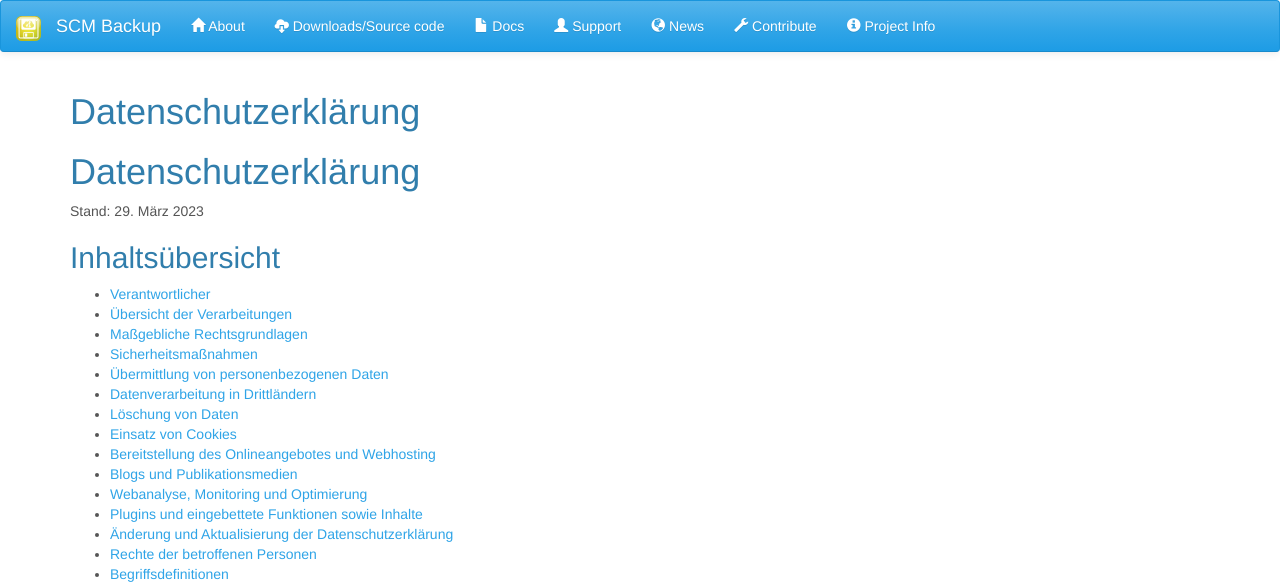
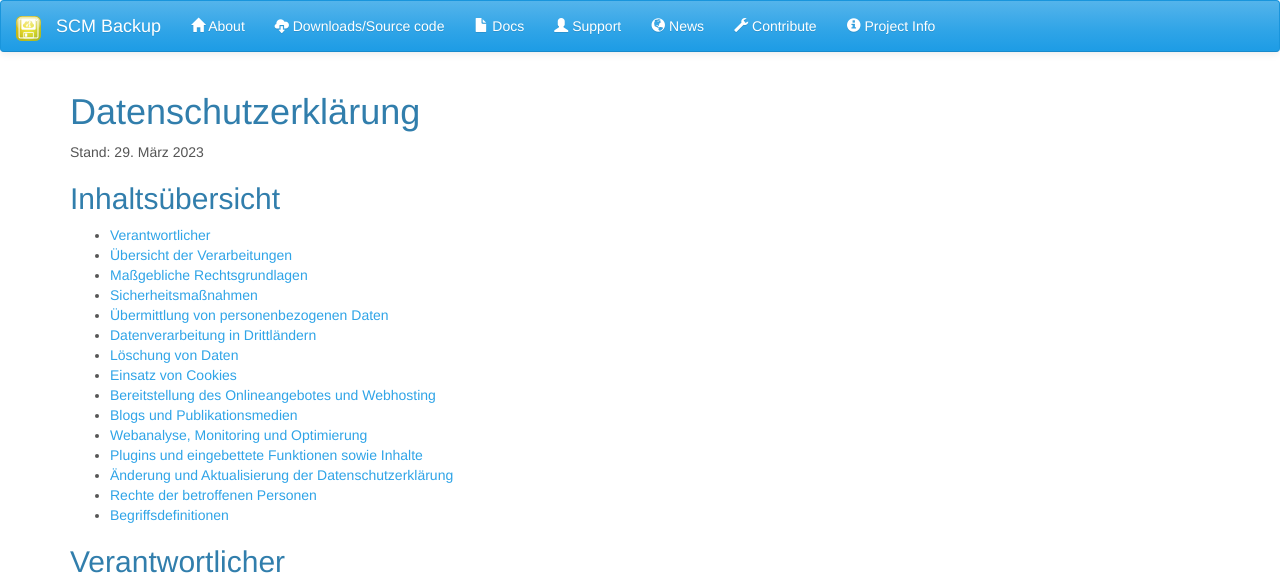
Before and after one commit to christianspecht/scm-backup-site, a Jekyll site: the page built from privacy.html, in a window 1280 px wide and 900 px high, cut to the strip 0-584 px from the top of the window. Built offline with Jekyll 4.4.1, drawn with Linux system fonts in a browser that asks for light colours; comment, search, counter and statistics services are not loaded.

Commit message:
remove duplicate headline

```diff
--- a/privacy.html
+++ b/privacy.html
@@ -6,7 +6,6 @@ noindex: 1
 sitemap: false
 ---
 
-<h1>Datenschutzerklärung</h1>
 <p>Stand: 29. März 2023</p><h2>Inhaltsübersicht</h2>
  <ul class="index"><li><a class="index-link" href="#m3">Verantwortlicher</a></li><li><a class="index-link" href="#mOverview">Übersicht der Verarbeitungen</a></li><li><a class="index-link" href="#m13">Maßgebliche Rechtsgrundlagen</a></li><li><a class="index-link" href="#m27">Sicherheitsmaßnahmen</a></li><li><a class="index-link" href="#m25">Übermittlung von personenbezogenen Daten</a></li><li><a class="index-link" href="#m24">Datenverarbeitung in Drittländern</a></li><li><a class="index-link" href="#m12">Löschung von Daten</a></li><li><a class="index-link" href="#m134">Einsatz von Cookies</a></li><li><a class="index-link" href="#m225">Bereitstellung des Onlineangebotes und Webhosting</a></li><li><a class="index-link" href="#m104">Blogs und Publikationsmedien</a></li><li><a class="index-link" href="#m263">Webanalyse, Monitoring und Optimierung</a></li><li><a class="index-link" href="#m328">Plugins und eingebettete Funktionen sowie Inhalte</a></li><li><a class="index-link" href="#m15">Änderung und Aktualisierung der Datenschutzerklärung</a></li><li><a class="index-link" href="#m10">Rechte der betroffenen Personen</a></li><li><a class="index-link" href="#m42">Begriffsdefinitionen</a></li></ul>
  <h2 id="m3">Verantwortlicher</h2><p><iframe name="imprint" src="https://imp.christianspecht.de/" frameborder="0" width="300" height="150"></iframe></p>
```
